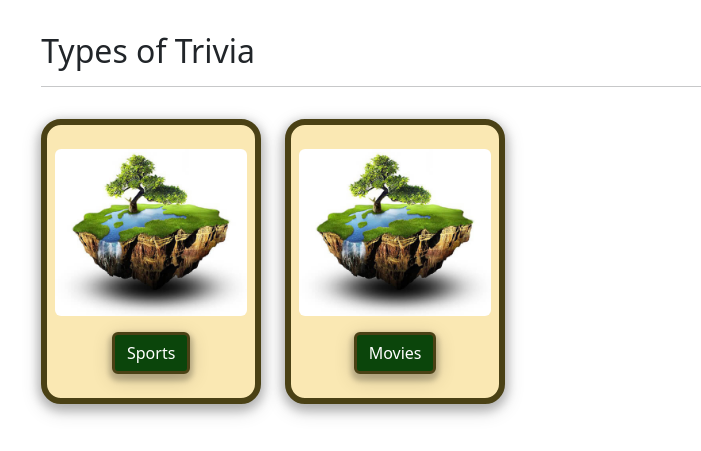
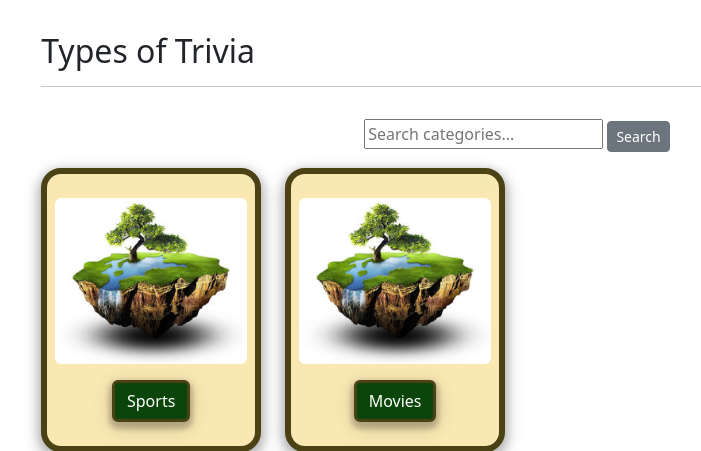
Before and after one commit to MarvinCO405/Trivia, a Django app: page /trivias/ in a window 1280 px wide. Shown: the part 104-555 px from the top of the page, without its empty margins (123-824 px from the left). Run offline with Django 5.2, Linux system fonts and the light colour scheme; some libraries are stand-ins or nearby versions.

Commit message:
search bar

```diff
--- a/trivias/templates/trivias/index.html
+++ b/trivias/templates/trivias/index.html
@@ -8,7 +8,16 @@
    <h2>Types of Trivia</h2>
    <hr />
    </div>
+
   </div>
+   <div class="row mb-3">
+    <div class="col text-center">
+        <form method="get" action="">
+            <input type="text" name="search" placeholder="Search categories..." value="{{ request.GET.search }}">
+            <button type="submit" class="btn btn-secondary btn-sm">Search</button>
+        </form>
+    </div>
+   </div>
   <div class="row">
    {% for trivia in template_data.trivias %}
    <div class=" col-md-4 col-lg-3 mb-2">
--- a/trivias/views.py
+++ b/trivias/views.py
@@ -8,11 +8,17 @@ trivias = [
 ]
 
 def index(request):
+    search_term = request.GET.get('search', '').strip()
+    if search_term:
+        filtered_trivias = [t for t in trivias if search_term.lower() in t['name'].lower()]
+    else:
+        filtered_trivias = trivias
+
     template_data = {}
     template_data['title'] = 'Trivias'
-    template_data['trivias'] = trivias
+    template_data['trivias'] = filtered_trivias
     return render(request, 'trivias/index.html',
-                  {'template_data': template_data})
+                  {'template_data': template_data, 'request': request})
 
 
 
```
Also changed, not shown: db.sqlite3.
